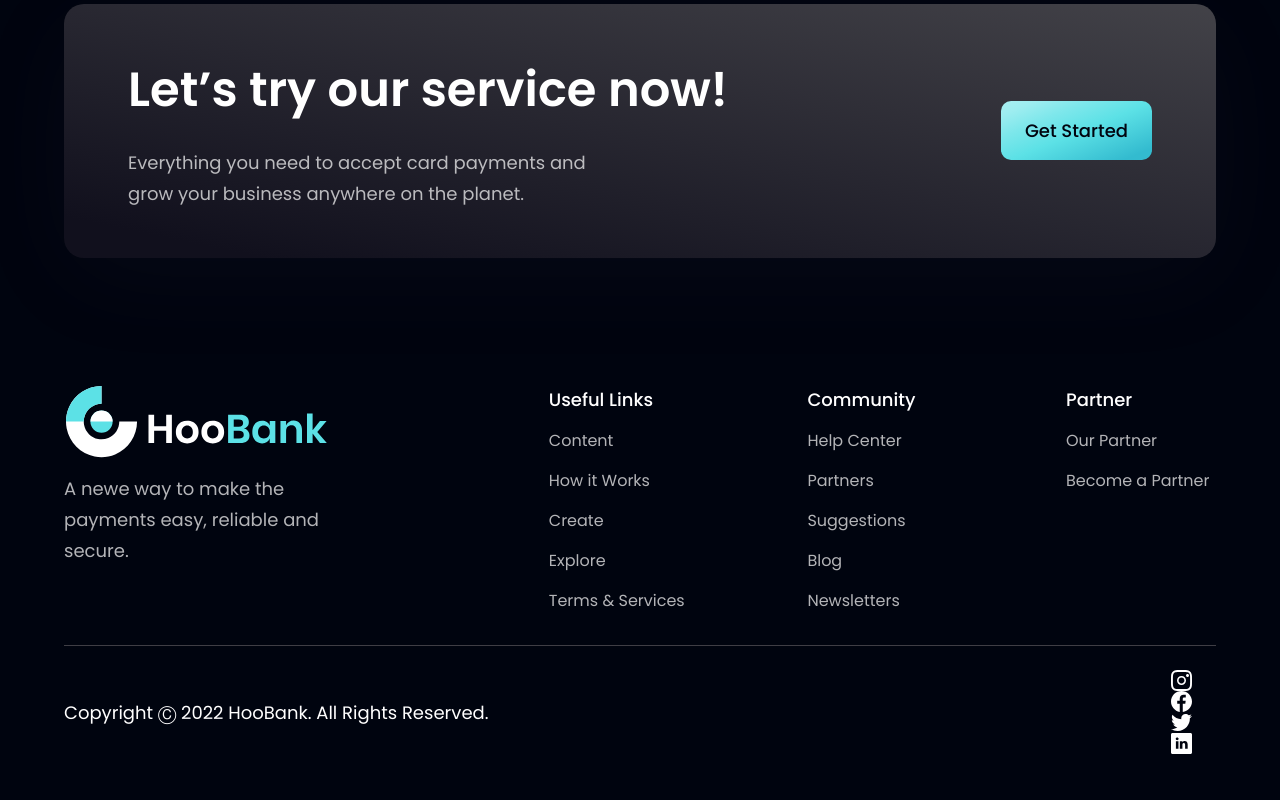
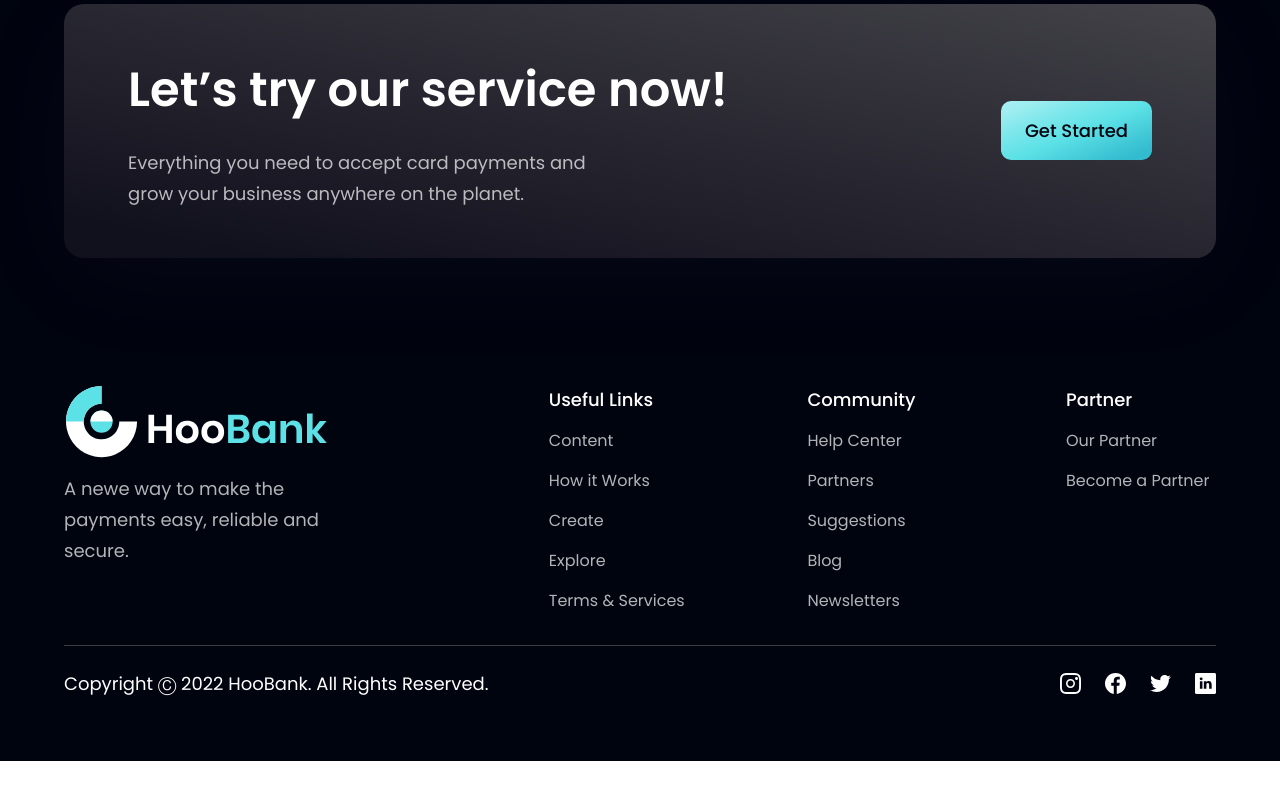
Before and after one commit to durveshramane26/Bank_modern_app, a React (Vite) app: page / in a window 1280 px wide. Shown: the part 4675-5475 px from the top of the page. After the commit the page ends 5436 px from the top, so only its background shows below. Built offline with nearby package versions, Linux system fonts and the light colour scheme.

Commit message:
Added Footer

```diff
--- a/src/components/Footer.jsx
+++ b/src/components/Footer.jsx
@@ -42,7 +42,7 @@ const Footer = () => (
                 Copyright Ⓒ 2022 HooBank. All Rights Reserved.
             </p>
 
-            <div>
+            <div className='flex flex-row md:mt-0 mt-6'>
                 {socialMedia.map((social, index) => (
                     <img
                         key={social.id}
```
